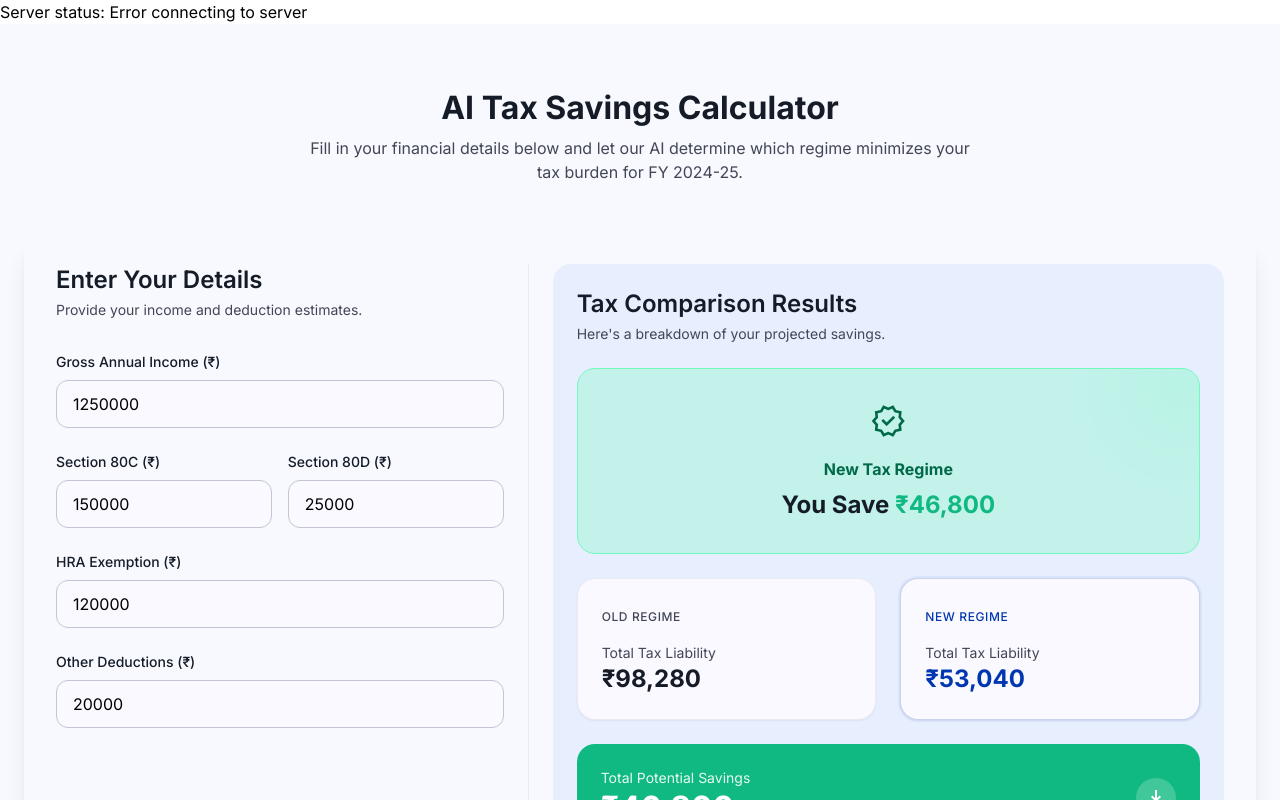
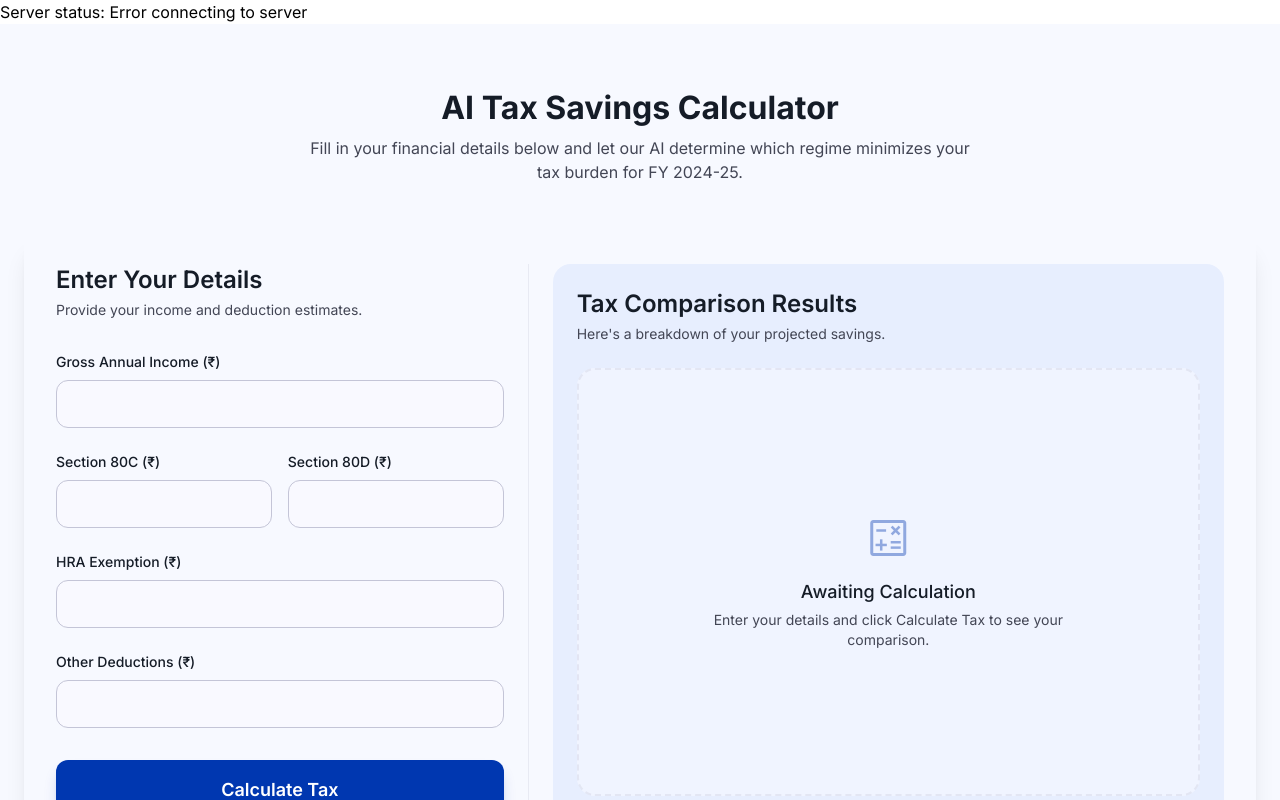
Before and after one commit to chaitradhake/ITR-Filling-Assistant, a React (Vite) app in the folder client/: page / in a window 1280 px wide. Shown: the top 800 px of the page. Built offline with nearby package versions, Linux system fonts and the light colour scheme; no server answers.

Commit message:
Added placeholders

```diff
--- a/client/src/components/TaxCalculator.jsx
+++ b/client/src/components/TaxCalculator.jsx
@@ -1,20 +1,15 @@
 import { useState } from 'react';
 
 export default function TaxCalculator() {
-  // Input fields state initialized with reference defaults
-  const [income, setIncome] = useState(1250000);
-  const [section80C, setSection80C] = useState(150000);
-  const [section80D, setSection80D] = useState(25000);
-  const [hraExemption, setHraExemption] = useState(120000);
-  const [otherDeductions, setOtherDeductions] = useState(20000);
+  // Input fields state initialized completely empty
+  const [income, setIncome] = useState('');
+  const [section80C, setSection80C] = useState('');
+  const [section80D, setSection80D] = useState('');
+  const [hraExemption, setHraExemption] = useState('');
+  const [otherDeductions, setOtherDeductions] = useState('');
 
-  // Results state initialized with values matching default inputs
-  const [results, setResults] = useState({
-    oldRegime: { totalTax: 98280 },
-    newRegime: { totalTax: 53040 },
-    recommendedRegime: 'new',
-    savings: 46800
-  });
+  // Results state initialized to null
+  const [results, setResults] = useState(null);
 
   const [loading, setLoading] = useState(false);
   const [error, setError] = useState('');
@@ -83,6 +78,7 @@ export default function TaxCalculator() {
 
   // Helper to download the tax comparison report as a text file
   const handleDownload = () => {
+    if (!results) return;
     const reportText = `AI Tax Savings Calculator Report
 ======================================
 Date: ${new Date().toLocaleDateString()}
@@ -229,6 +225,8 @@ Generated by AI Tax Filling Assistant.
               <p className="text-body-sm text-on-surface-variant">Here's a breakdown of your projected savings.</p>
             </div>
 
+            {results ? (
+              <>
                 {/* Recommended Regime Banner */}
                 <div className="bg-tertiary-fixed/30 border border-tertiary-fixed p-xl rounded-2xl text-center relative overflow-hidden group">
                   <div className="absolute -right-8 -top-8 w-24 h-24 bg-tertiary-fixed opacity-20 rounded-full blur-2xl group-hover:scale-150 transition-transform duration-700"></div>
@@ -291,6 +289,16 @@ Generated by AI Tax Filling Assistant.
                     <span className="material-symbols-outlined">download</span>
                   </button>
                 </div>
+              </>
+            ) : (
+              <div className="flex-1 flex flex-col items-center justify-center text-center p-xl border-2 border-dashed border-outline-variant/30 rounded-2xl bg-surface-bright/50">
+                <span className="material-symbols-outlined text-primary/40 text-5xl mb-md">calculate</span>
+                <p className="text-body-lg font-medium text-on-surface mb-xs">Awaiting Calculation</p>
+                <p className="text-body-sm text-on-surface-variant max-w-sm">
+                  Enter your details and click Calculate Tax to see your comparison.
+                </p>
+              </div>
+            )}
           </div>
 
         </div>
```
Lines whose indentation alone changed are shown as unchanged.
